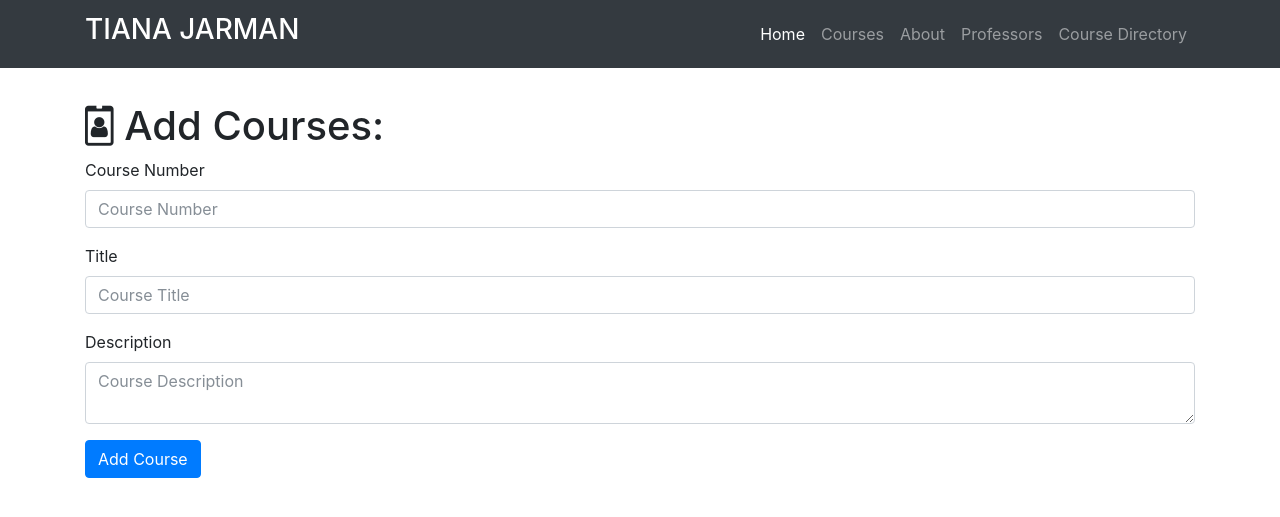
After one commit to tianajarman/my-resume, a Flask app: page /course-directory/add in a window 1280 px wide. The commit adds this page. Shown: the top 517 px of the page. Run offline with Flask 2, Linux system fonts and the light colour scheme; some libraries are stand-ins or nearby versions.

Commit message:
add feature

```diff
--- a/resume.py
+++ b/resume.py
@@ -88,5 +88,34 @@ def edit_course(id):
         return redirect(url_for('show_all_courses'))
 
 
+@app.route('/professors/add', methods=['GET', 'POST'])
+def add_professors():
+    if request.method == 'GET':
+        return render_template('professor-add.html')
+    if request.method == 'POST':
+        name = request.form['name']
+        department = request.form['department']
+
+        professor = Professor(name=name, department=department)
+        db.session.add(professor)
+        db.session.commit()
+        return redirect(url_for('show_all_professors'))
+
+
+@app.route('/course-directory/add', methods=['GET', 'POST'])
+def add_courses():
+    if request.method == 'GET':
+        return render_template('course-add.html')
+    if request.method == 'POST':
+        course_number = request.form['course number']
+        title = request.form['title']
+        description = request.form['description']
+
+        professor = Course(course_number=course_number, title=title, description=description)
+        db.session.add(course)
+        db.session.commit()
+        return redirect(url_for('show_all_courses'))
+
+
 if __name__ == '__main__':
     app.run()
--- /dev/null
+++ b/templates/course-add.html
@@ -0,0 +1,35 @@
+{% extends "base-structure.html" %}
+
+{% block title %}
+Add Course
+{% endblock %}
+
+{% block head%}
+  {{super()}}
+  <style>
+    body {
+      padding-top: 54px;
+    }
+  </style>
+{% endblock %}
+
+{% block page_content %}
+<div class="container">
+   <h1 class="mt-5"><i class="fa fa-id-badge" aria-hidden="true"></i> Add Courses:</h1>
+   <form action="/course-directory/add" method="post">
+     <div class="form-group">
+     <label>Course Number</label>
+     <input class="form-control" type="text" name="course number" placeholder="Course Number" required="true">
+  </div>
+  <div class="form-group">
+  <label>Title</label>
+  <input class="form-control" type="text" name="title" placeholder="Course Title" required="true">
+</div>
+  <div class="form-group">
+    <label>Description</label>
+    <textarea class="form-control" name="description" placeholder="Course Description" required="true"></textarea>
+  </div>
+  <button type="submit" class="btn btn-primary">Add Course</button>
+   </form>
+ </div>
+{% endblock %}
--- a/templates/course-all.html
+++ b/templates/course-all.html
@@ -16,7 +16,9 @@ All Courses
 {% block page_content %}
 <div class="container">
    <h1 class="mt-5"><i class="fa fa-pencil" aria-hidden="true"></i> Course Directory</h1>
-
+   <div class="row bottom-margin">
+     <a href="/course-directory/add" class="btn btn-primary" role="button" aria-disabeled="true">Add</a>
+   </div>
 {% if courses %}
 <table class="table">
   <thead>
--- a/templates/professor-all.html
+++ b/templates/professor-all.html
@@ -16,7 +16,9 @@ All Professors
 {% block page_content %}
 <div class="container">
    <h1 class="mt-5"><i class="fa fa-suitcase" aria-hidden="true"></i> Professor Directory</h1>
-
+  <div class="row bottom-margin">
+    <a href="/professors/add" class="btn btn-primary" role="button" aria-disabeled="true">Add</a>
+  </div>
 {% if professors %}
   <table class="table">
     <thead>
```
Also changed, not shown: templates/professor-add.html (added, +31 -0 lines), data.sqlite.
